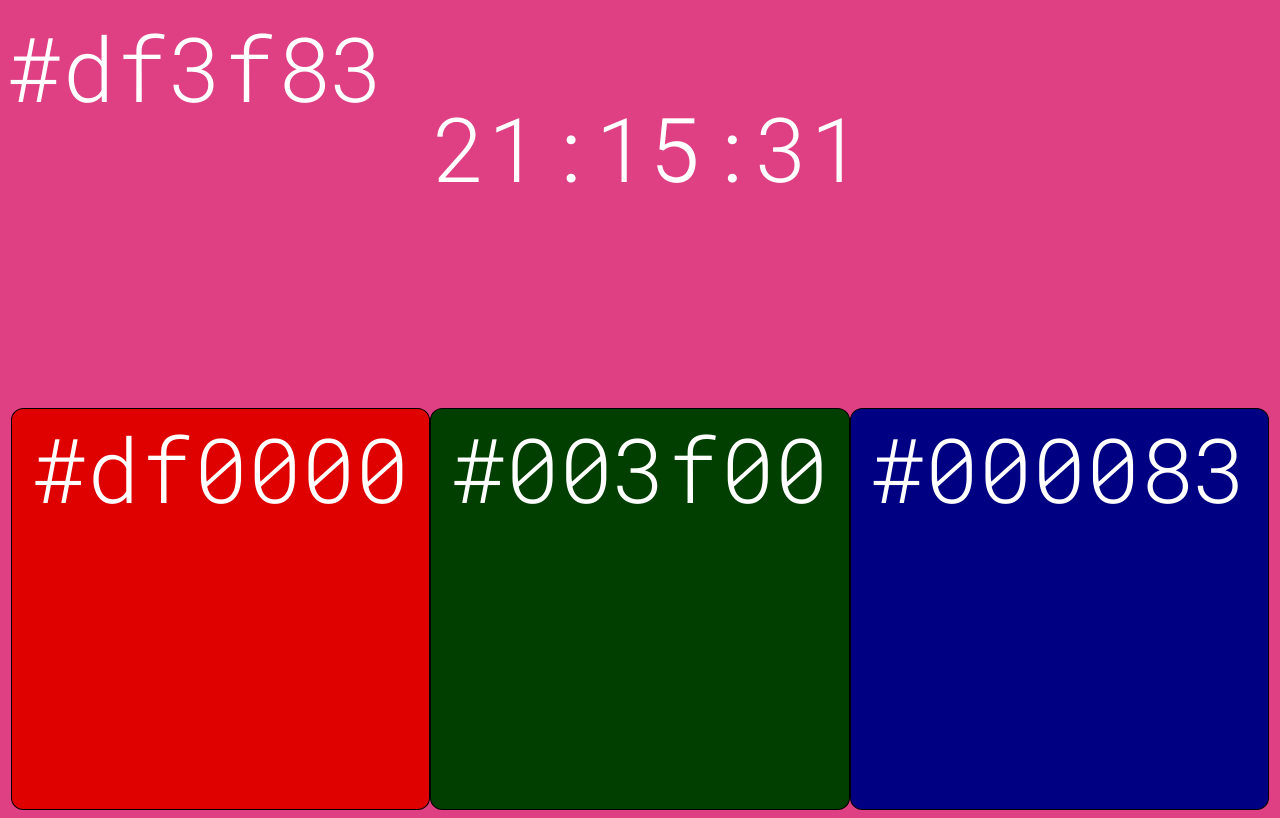
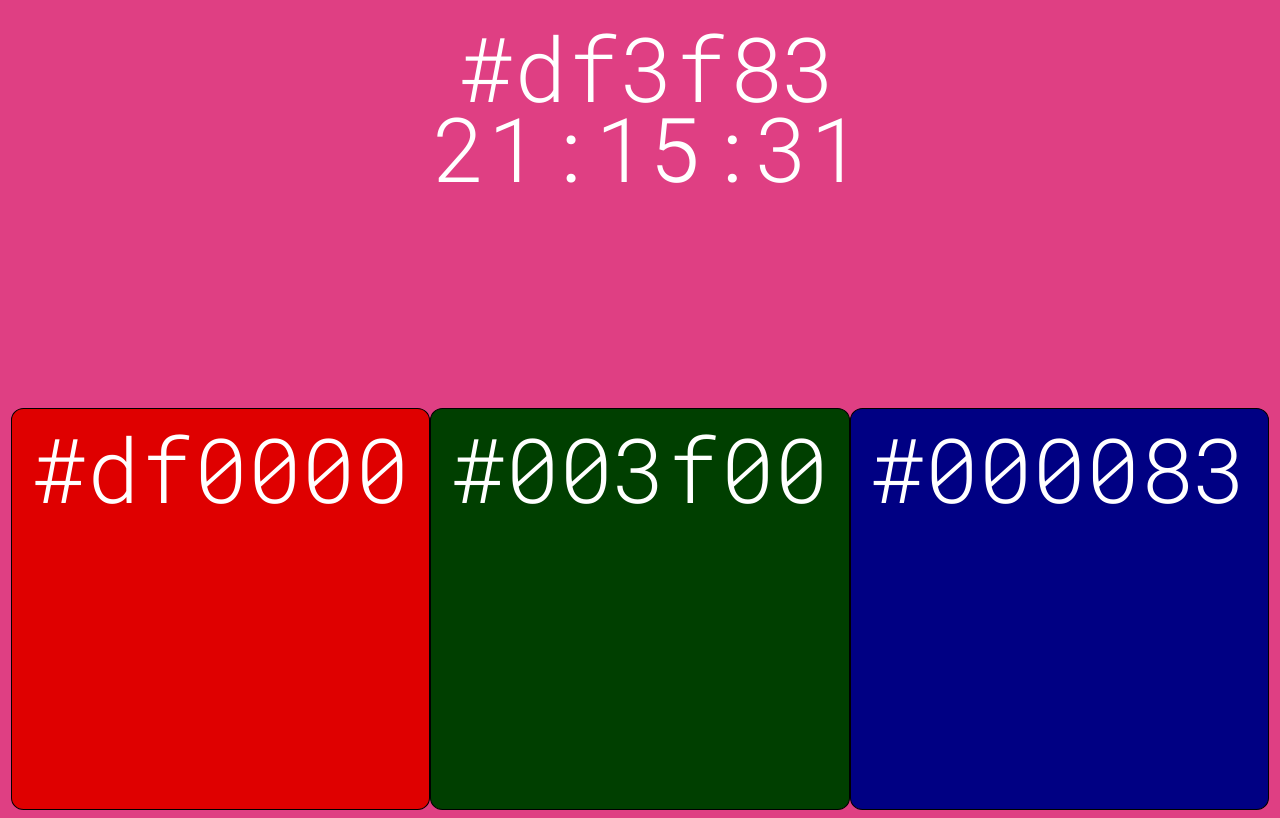
Before and after one commit to scadler/colorClock, a plain HTML site: page index.html in a window 1280 px wide. Drawn offline with nearby package versions, Linux system fonts and the light colour scheme; a web font is replaced by a local one.

Commit message:
fixed the position of total hex value

```diff
--- a/index.html
+++ b/index.html
@@ -2,21 +2,20 @@
 <head>
    <link href="https://fonts.googleapis.com/css2?family=Roboto+Mono:wght@300&display=swap" rel="stylesheet">
     <link rel="stylesheet" media="screen" href="https://fontlibrary.org/face/segment7" type="text/css" />
-
 <link type="text/css" rel="stylesheet" href="style.css" />
 </head>
     <body>
-    <div id="parentTop">
+    <div class="parent" id="parentTop">
         <div class="divTop" id="clock">
             <span class="hexNum" id="timeHex">HEX COLOR<span>
         </div>
     </div>
-    <div id="parentMiddle">
+    <div class="parent" id="parentMiddle">
         <div class="divTop" id="time">
             <span class="hexNum" id="time">TIME<span>
         </div>
     </div>
-    <div id="parentBottom">
+    <div class="parent" id="parentBottom">
         <div class="divBottom" id="hour">
             <span class="hexNum" id="hourHex">HOURS<span>
         </div>
--- a/script.js
+++ b/script.js
@@ -3,13 +3,9 @@ function changeColors(){
     hours = (date.getHours() < 10) ? "0"+date.getHours() : date.getHours()
     minutes = (date.getMinutes() < 10) ? "0"+date.getMinutes() : date.getMinutes()
     seconds = (date.getSeconds() < 10) ? "0"+date.getSeconds() : date.getSeconds()
-    // milliseconds = date.getMilliseconds()
-    // secondsSinceMidnight = hours*3600 + minutes*60 + seconds
-    // secondsInADay = 86400
     hexHours = (Math.floor(255 * hours/24).toString(16).length > 1) ?  Math.floor(255 * hours/24).toString(16) : "0" + Math.floor(255 * hours/24).toString(16)
     hexMinutes = (Math.floor(255 * minutes/60).toString(16).length > 1) ? Math.floor(255 * minutes/60).toString(16): "0" + Math.floor(255 * minutes/60).toString(16)
     hexSeconds = (Math.floor(255 * seconds/60).toString(16).length > 1) ? Math.floor(255 * seconds/60).toString(16): "0" + Math.floor(255 * seconds/60).toString(16)
-    // console.log(secondsSinceMidnight +"   "+ secondsSinceMidnight%60)
     $("#time").text(hours + ":" + minutes + ":" + seconds)
     $("html").css("background-color","#"+`${hexHours}`+`${hexMinutes}`+`${hexSeconds}`)
     $("#timeHex").text("#"+`${hexHours}`+`${hexMinutes}`+`${hexSeconds}`)
--- a/style.css
+++ b/style.css
@@ -19,15 +19,15 @@ html{
     color:white;
     font-family: 'Roboto Mono', monospace;
 }
-#parentTop{
+.divTop{
     display:flex;
     justify-content: center;
+}
+#parentTop{
     height:10vh;
     width:100vw;
 }
 #parentMiddle{
-    display:flex;
-    justify-content: center;
     height:40vh;
     width:100vw;
 }
```
